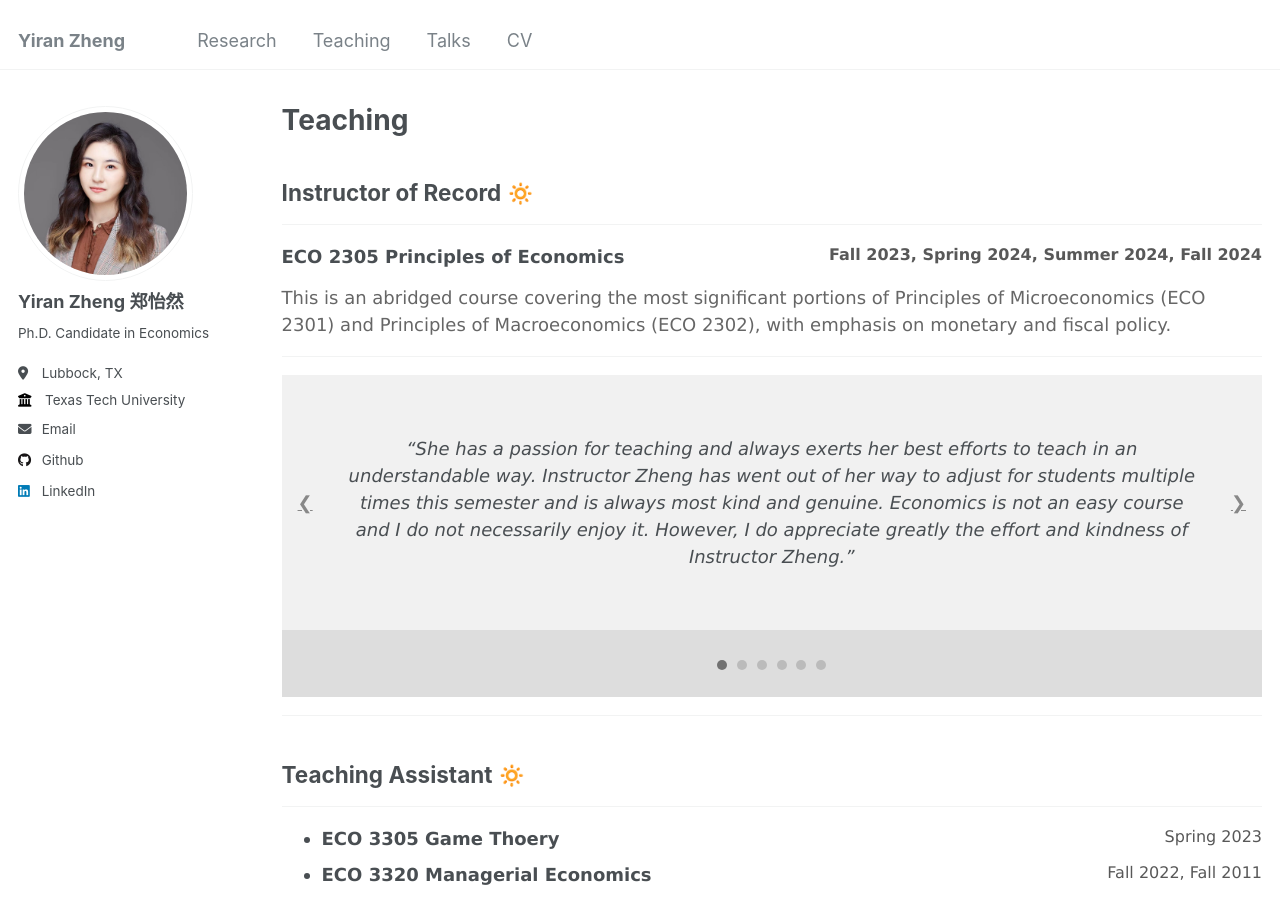
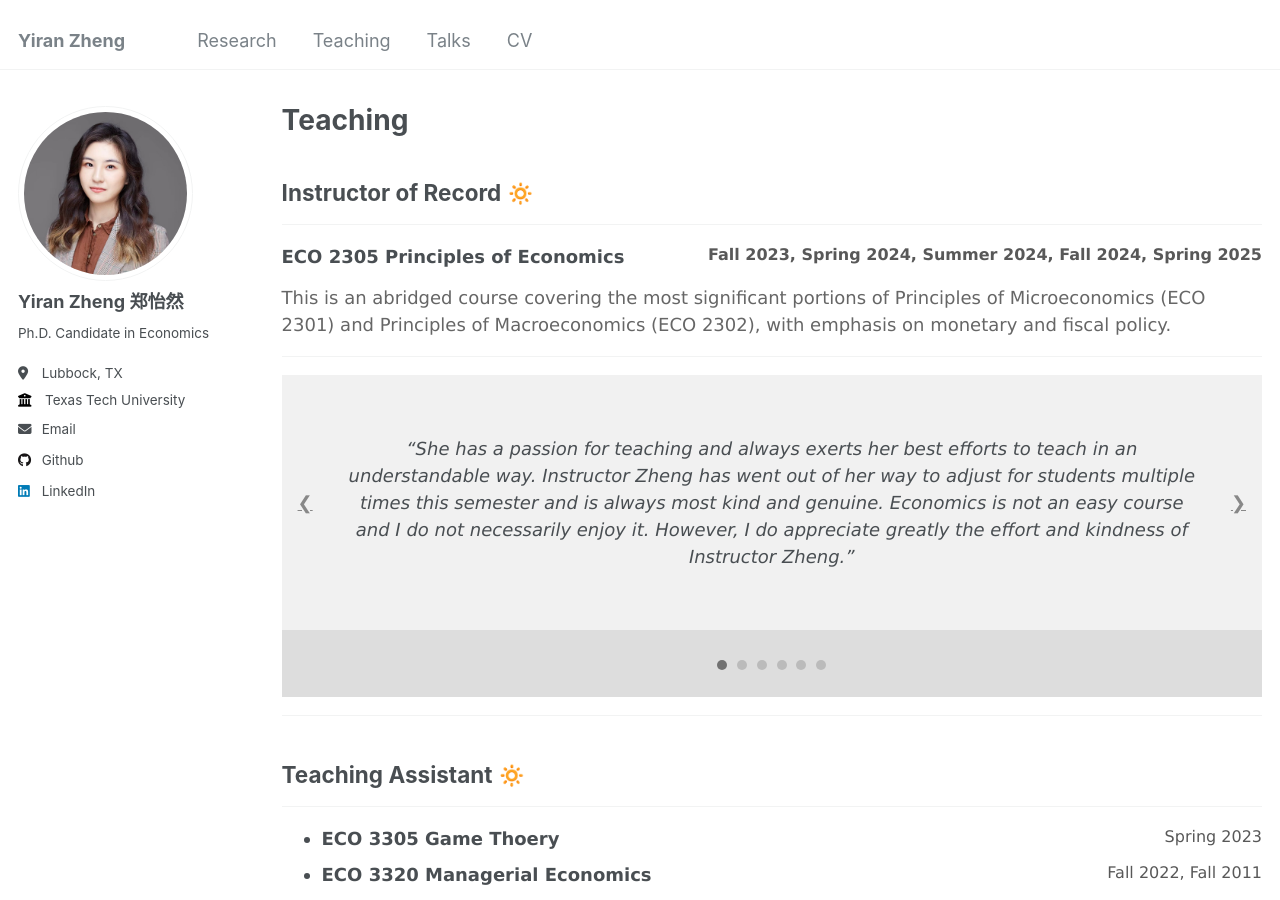
Before and after one commit to yiran-zheng/yiran-zheng.github.io, a Jekyll site: the page built from _pages/teaching.html, in a window 1280 px wide and 900 px high. Built offline with Jekyll 4.4.1, drawn with Linux system fonts in a browser that asks for light colours.

Commit message:
Update teaching.html

```diff
--- a/_pages/teaching.html
+++ b/_pages/teaching.html
@@ -11,7 +11,7 @@ author_profile: true
     <hr> <!-- This adds a horizontal line below the heading -->
         <div style="display: flex; justify-content: space-between;">
           <strong>ECO 2305 Principles of Economics</strong>
-          <span style="font-size: 16px; color: #585858;"><strong>Fall 2023, Spring 2024, Summer 2024, Fall 2024</strong></span>
+          <span style="font-size: 16px; color: #585858;"><strong>Fall 2023, Spring 2024, Summer 2024, Fall 2024, Spring 2025</strong></span>
         </div>
     <div style="margin-top: 14px; color: #666666;">
     This is an abridged course covering the most significant portions of Principles of Microeconomics (ECO 2301) and Principles of Macroeconomics (ECO 2302), with emphasis on monetary and fiscal policy.
```
